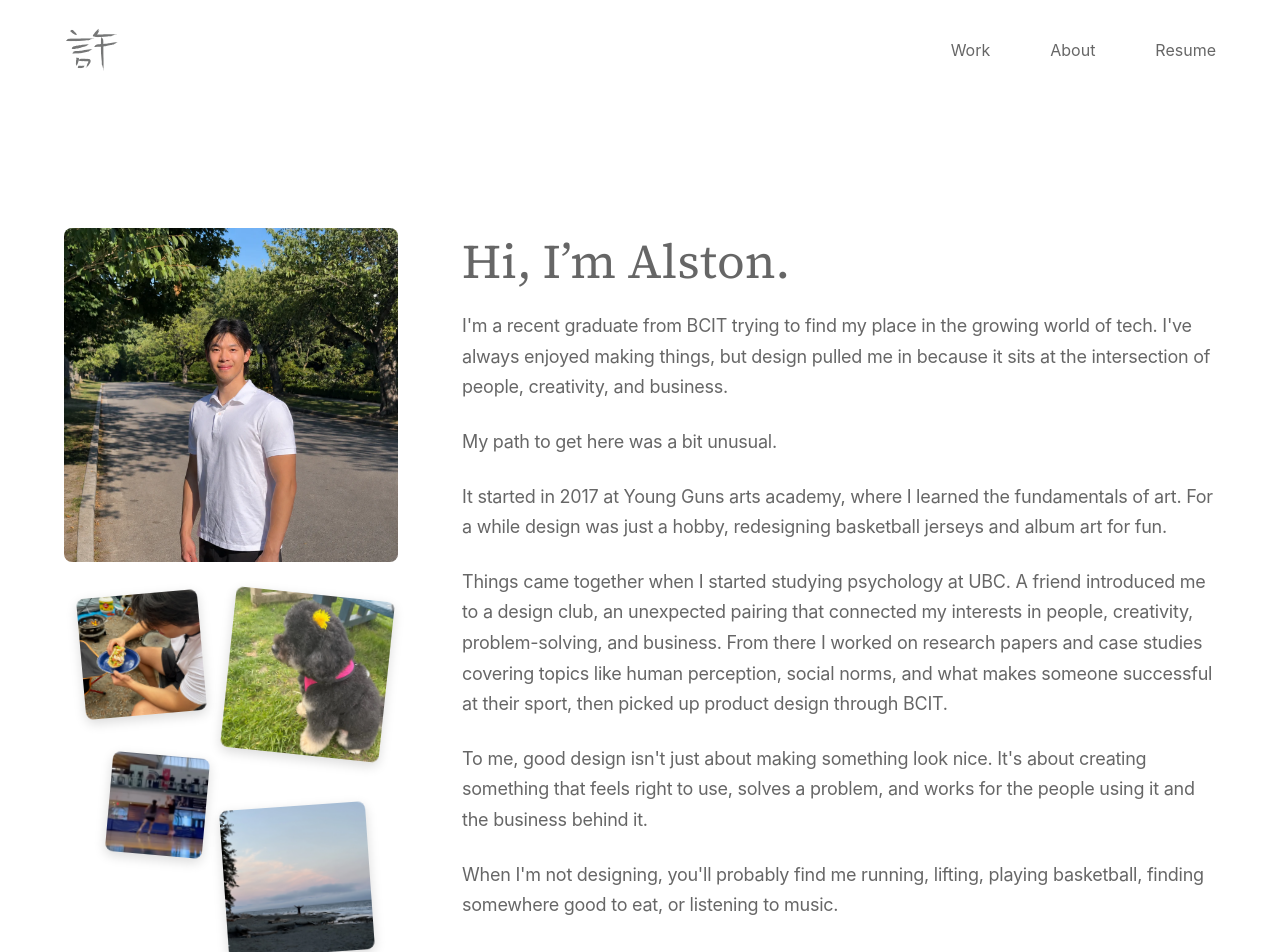
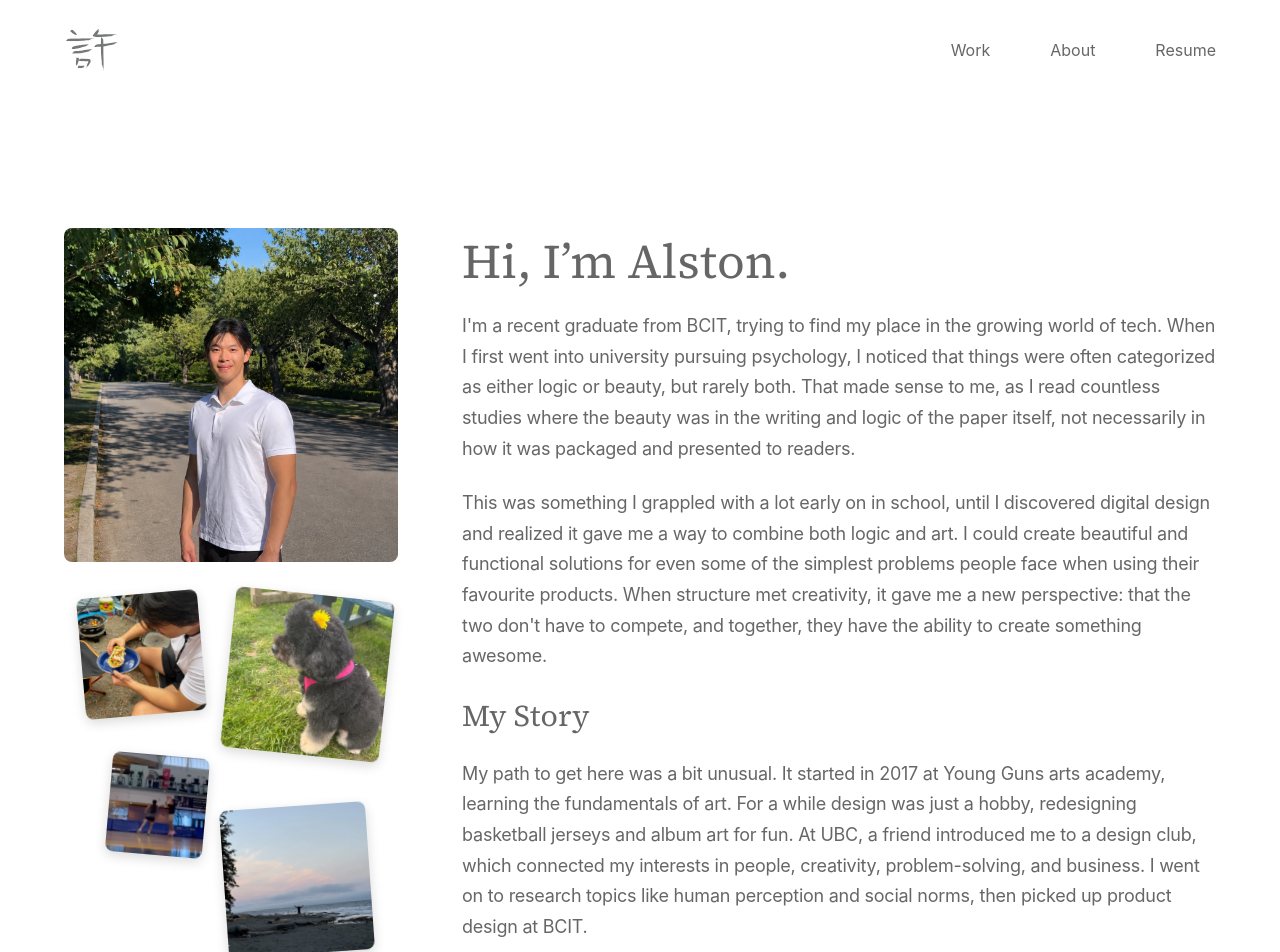
Before and after one commit to Alston44/alston-hsu-portfolio-v2, a Next.js app: page /about in a window 1280 px wide. Shown: the top 952 px of the page. Built offline with nearby package versions, Linux system fonts and the light colour scheme.

Commit message:
Update About.tsx

```diff
--- a/src/components/About.tsx
+++ b/src/components/About.tsx
@@ -1,14 +1,18 @@
 import ArrowLink from "./ArrowLink";
 import AboutPhotoGallery from "./AboutPhotoGallery";
 
+const BIO_PARAGRAPHS_INTRO = [
+  "I'm a recent graduate from BCIT, trying to find my place in the growing world of tech. When I first went into university pursuing psychology, I noticed that things were often categorized as either logic or beauty, but rarely both. That made sense to me, as I read countless studies where the beauty was in the writing and logic of the paper itself, not necessarily in how it was packaged and presented to readers.",
+
+  "This was something I grappled with a lot early on in school, until I discovered digital design and realized it gave me a way to combine both logic and art. I could create beautiful and functional solutions for even some of the simplest problems people face when using their favourite products. When structure met creativity, it gave me a new perspective: that the two don't have to compete, and together, they have the ability to create something awesome.",
+];
+
 const BIO_PARAGRAPHS = [
-  "I'm a recent graduate from BCIT trying to find my place in the growing world of tech. I've always enjoyed making things, but design pulled me in because it sits at the intersection of people, creativity, and business.",
-  "My path to get here was a bit unusual.",
-  "It started in 2017 at Young Guns arts academy, where I learned the fundamentals of art. For a while design was just a hobby, redesigning basketball jerseys and album art for fun.",
-  "Things came together when I started studying psychology at UBC. A friend introduced me to a design club, an unexpected pairing that connected my interests in people, creativity, problem-solving, and business. From there I worked on research papers and case studies covering topics like human perception, social norms, and what makes someone successful at their sport, then picked up product design through BCIT.",
-  "To me, good design isn't just about making something look nice. It's about creating something that feels right to use, solves a problem, and works for the people using it and the business behind it.",
-  "When I'm not designing, you'll probably find me running, lifting, playing basketball, finding somewhere good to eat, or listening to music.",
-  "Interested in what I'm working on? I'd love to hear from you. Whether it's an opportunity, a project, or just a conversation about design, feel free to reach out.",
+ "My path to get here was a bit unusual. It started in 2017 at Young Guns arts academy, learning the fundamentals of art. For a while design was just a hobby, redesigning basketball jerseys and album art for fun. At UBC, a friend introduced me to a design club, which connected my interests in people, creativity, problem-solving, and business. I went on to research topics like human perception and social norms, then picked up product design at BCIT.",
+
+"To me, good design isn't just about looking nice. It should feel right to use, solve a problem, and work for both the people and the business behind it.",
+
+"When I'm not designing, I'm probably running, lifting, playing basketball, finding good food, or listening to music. Whether it's an opportunity, a project, or just a chat about design, feel free to reach out.",
 ];
 
 const EXPERIENCE = [
@@ -84,6 +88,21 @@ export default function About() {
               Hi, I&rsquo;m Alston.
             </h1>
             <div className="flex max-w-[1400px] flex-col gap-6">
+              {BIO_PARAGRAPHS_INTRO.map((paragraph) => (
+                <p
+                  key={paragraph}
+                  className={bodyText}
+                  style={{ fontVariationSettings: '"wdth" 100' }}
+                >
+                  {paragraph}
+                </p>
+              ))}
+              <p
+                className="font-serif text-[20px] leading-[1.3] font-normal text-black/60 sm:text-[24px] md:text-[30px]"
+                style={{ fontVariationSettings: '"wdth" 100' }}
+              >
+                My Story
+              </p>
               {BIO_PARAGRAPHS.map((paragraph) => (
                 <p
                   key={paragraph}
```
